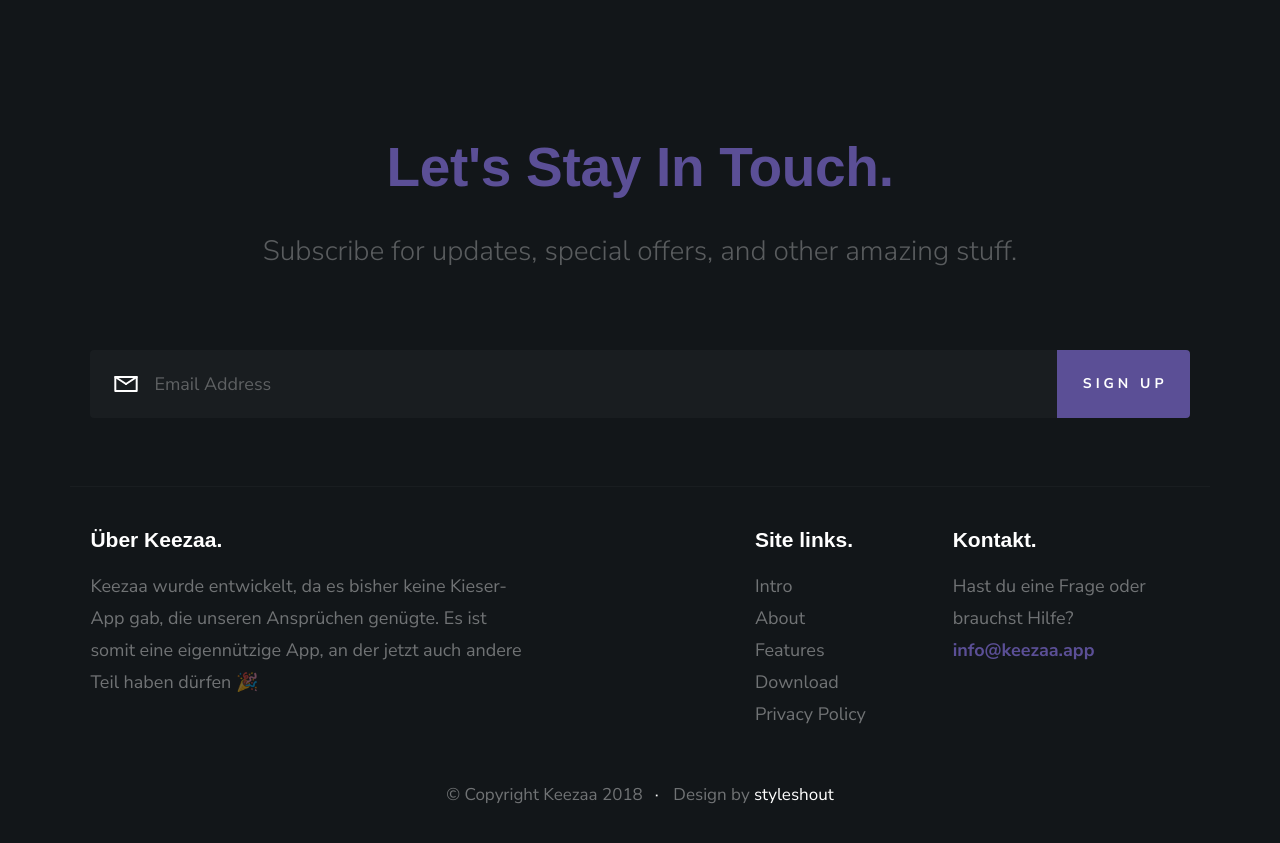
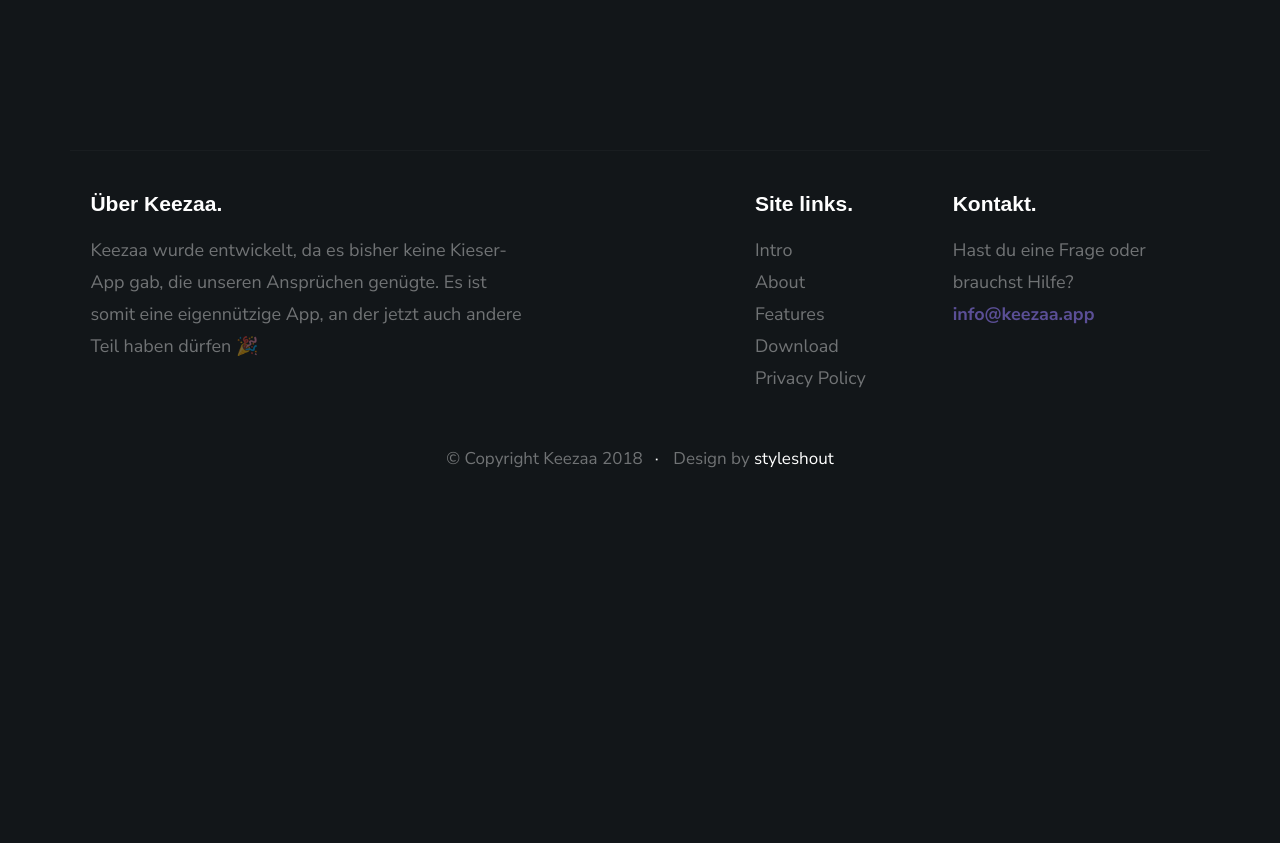
Before and after one commit to benrudhart/keezaa.github.io, a plain HTML site: page index.html in a window 1280 px wide. Shown: the part 4760-5603 px from the top of the page. After the commit the page ends 5283 px from the top, so only its background shows below. Drawn offline with Linux system fonts and the light colour scheme; files whose address does not match are found by name; a web font is replaced by a local one.

Commit message:
remove let’s stay in touch

```diff
--- a/index.html
+++ b/index.html
@@ -325,35 +325,6 @@
     ================================================== -->
     <footer class="s-footer footer">
 
-        <div class="row section-header align-center">
-            <div class="col-full">
-                <h1 class="display-1">
-                    Let's Stay In Touch.
-                </h1>
-                <p class="lead">
-                Subscribe for updates, special offers, and other amazing stuff.
-                </p>
-            </div>
-        </div> <!-- end section-header -->
-
-        <div class="row footer__top">
-
-            <div class="col-full footer__subscribe end">
-                <div class="subscribe-form">
-                    <form id="mc-form" class="group" novalidate="true">
-
-                        <input type="email" value="" name="EMAIL" class="email" id="mc-email" placeholder="Email Address" required="">
-
-                        <input type="submit" name="subscribe" value="Sign Up">
-
-                        <label for="mc-email" class="subscribe-message"></label>
-
-                    </form>
-                </div>
-            </div>
-
-        </div> <!-- end footer__top -->
-
         <div class="row footer__bottom">
 
             <div class="footer__about col-five tab-full left">
```
